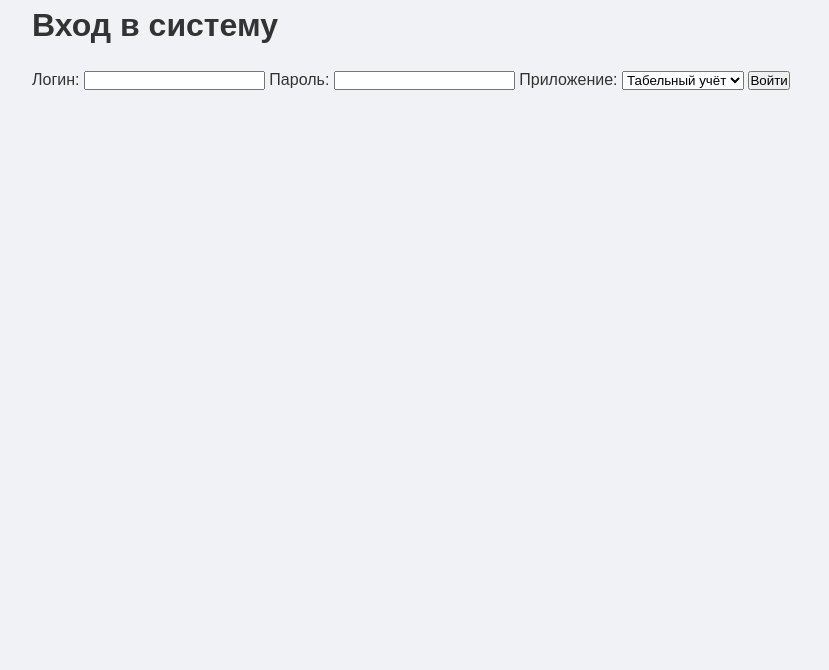
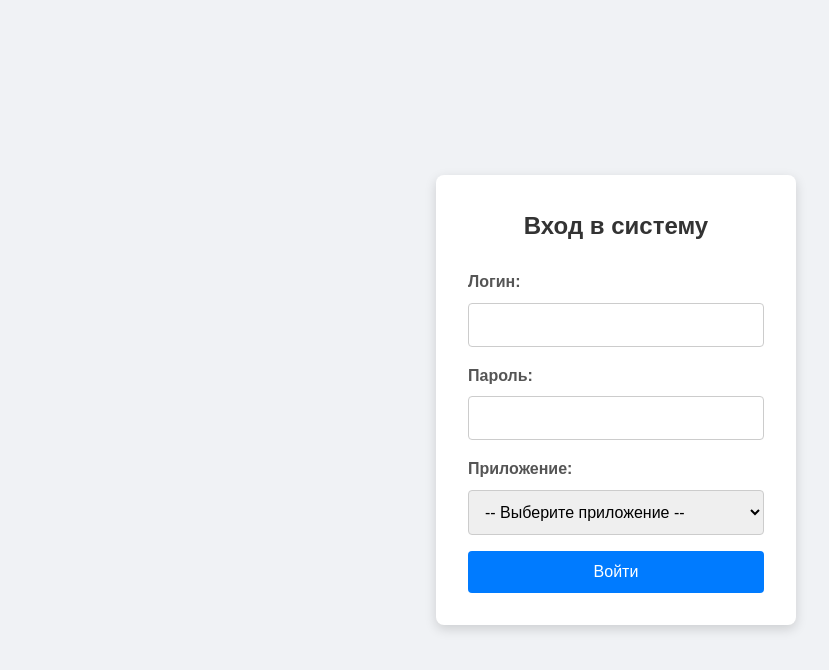
Before and after one commit to Centermant/TabelSH, a plain HTML site: page public/index.html in a window 1280 px wide. Shown: the whole page, without its empty margins (24-853 px from the left). Drawn offline with Linux system fonts and the light colour scheme.

Commit message:
bug fix (design)

```diff
--- /dev/null
+++ b/public/css/login.css
@@ -0,0 +1,120 @@
+/* login.css - Стили для страницы авторизации */
+
+body {
+    font-family: Arial, sans-serif;
+    background-color: #f0f2f5;
+    display: flex;
+    justify-content: center;
+    align-items: center;
+    min-height: 100vh;
+    margin: 0;
+    padding: 0;
+}
+
+.login-container {
+    width: 100%;
+    max-width: 1200px; /* Максимальная ширина контейнера */
+    margin: 0 auto;
+    padding: 1rem;
+}
+
+.login-box {
+    background-color: white;
+    padding: 2rem;
+    border-radius: 8px;
+    box-shadow: 0 4px 12px rgba(0, 0, 0, 0.15);
+    width: 100%;
+    max-width: 360px; /* 30% от 1200px примерно 360px */
+    margin: 0 auto; /* Центрируем блок */
+}
+
+.login-box h2 {
+    text-align: center;
+    margin-bottom: 1.5rem;
+    color: #333;
+}
+
+.form-group {
+    margin-bottom: 1rem;
+}
+
+.form-group label {
+    display: block;
+    margin-bottom: 0.5rem;
+    font-weight: bold;
+    color: #555;
+}
+
+.form-group input,
+.form-group select {
+    width: 100%;
+    padding: 0.75rem;
+    border: 1px solid #ccc;
+    border-radius: 4px;
+    font-size: 1rem;
+    box-sizing: border-box;
+}
+
+.form-group input:focus,
+.form-group select:focus {
+    outline: none;
+    border-color: #007bff;
+    box-shadow: 0 0 0 2px rgba(0, 123, 255, 0.25);
+}
+
+.btn {
+    width: 100%;
+    padding: 0.75rem;
+    border: none;
+    border-radius: 4px;
+    cursor: pointer;
+    font-size: 1rem;
+    transition: background-color 0.2s ease;
+}
+
+.btn-primary {
+    background-color: #007bff;
+    color: white;
+}
+
+.btn-primary:hover {
+    background-color: #0056b3;
+}
+
+.error-message {
+    color: #dc3545;
+    text-align: center;
+    margin-top: 1rem;
+    padding: 0.5rem;
+    background-color: #f8d7da;
+    border: 1px solid #f5c6cb;
+    border-radius: 4px;
+}
+
+.hidden {
+    display: none;
+}
+
+/* Адаптивность для мобильных устройств */
+@media (max-width: 768px) {
+    body {
+        padding: 0;
+    }
+
+    .login-container {
+        padding: 0.5rem;
+        max-width: 100%;
+    }
+
+    .login-box {
+        max-width: none; /* Сбрасываем максимальную ширину */
+        width: calc(100% - 1rem); /* Ширина почти на весь экран с отступами */
+        padding: 1.5rem;
+        margin: 0; /* Убираем авто-маржин */
+    }
+
+    .form-group input,
+    .form-group select {
+        padding: 0.75rem; /* Возможно, увеличим паддинги для удобства на тач-устройствах */
+    }
+}
--- a/public/css/main.css
+++ b/public/css/main.css
@@ -1,4 +1,12 @@
 /* main.css - Общие стили для всего приложения */
+
+@viewport {
+  zoom: 1.0;
+  max-zoom: 1.0;
+  min-zoom: 1.0;
+  user-zoom: none;
+  user-select: none;
+}
 
 * {
     margin: 0;
--- a/public/index.html
+++ b/public/index.html
@@ -2,31 +2,37 @@
 <html lang="ru">
 <head>
     <meta charset="UTF-8">
-    <meta name="viewport" content="width=device-width, initial-scale=1.0">
+    <meta name="viewport" content="width=device-width, initial-scale=1.0, maximum-scale=1.0, user-scalable=no">
     <title>Вход в систему</title>
     <link rel="stylesheet" href="/css/main.css">
+    <link rel="stylesheet" href="/css/login.css">
 </head>
 <body>
-    <div class="container">
-        <h1>Вход в систему</h1>
-        <form id="loginForm">
-            <label for="login">Логин:</label>
-            <input type="text" id="login" name="login" required>
-
-            <label for="password">Пароль:</label>
-            <input type="password" id="password" name="password" required>
-
-            <label for="application">Приложение:</label>
-            <select id="application" name="application" required>
-                <option value="admin">Администратор</option>
-                <option value="timesheet" selected>Табельный учёт</option>
-            </select>
-
-            <button type="submit">Войти</button>
-        </form>
-        <div id="errorMessage" class="error-message" style="display: none;"></div>
+    <div class="login-container">
+        <div class="login-box">
+            <h2>Вход в систему</h2>
+            <form id="loginForm">
+                <div class="form-group">
+                    <label for="loginInput">Логин:</label>
+                    <input type="text" id="loginInput" name="login" required>
+                </div>
+                <div class="form-group">
+                    <label for="passwordInput">Пароль:</label>
+                    <input type="password" id="passwordInput" name="password" required>
+                </div>
+                <div class="form-group">
+                    <label for="applicationSelect">Приложение:</label>
+                    <select id="applicationSelect" name="application" required>
+                        <option value="">-- Выберите приложение --</option>
+                        <option value="admin">Администрирование</option>
+                        <option value="timesheet">Табельный учет</option>
+                    </select>
+                </div>
+                <button type="submit" class="btn btn-primary">Войти</button>
+            </form>
+            <div id="errorMessage" class="error-message hidden"></div>
+        </div>
     </div>
-
     <script src="/js/login.js"></script>
 </body>
 </html>
```
Also changed, not shown: public/app/admin.html (+1 -1 lines), public/app/index.html (+1 -1 lines), public/css/admin.css (+8 -0 lines), public/css/timesheet.css (+14 -0 lines).
